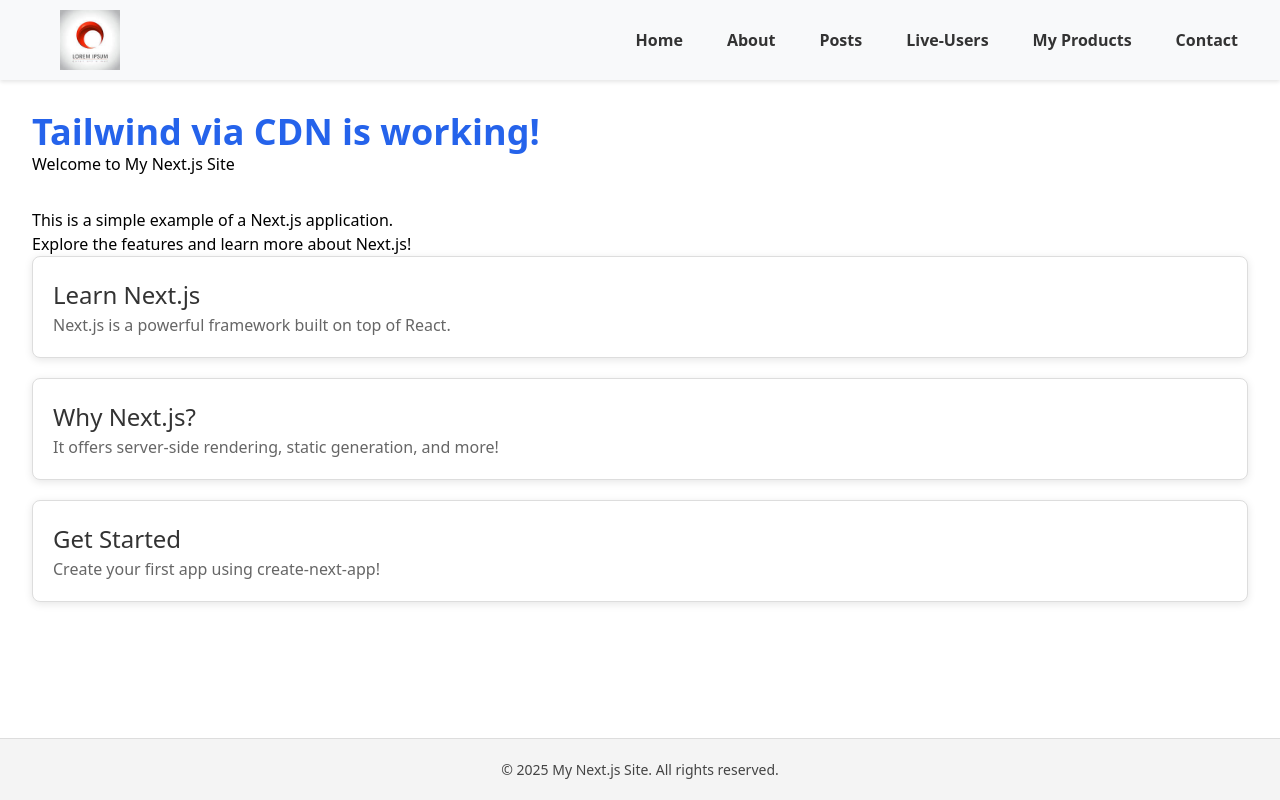
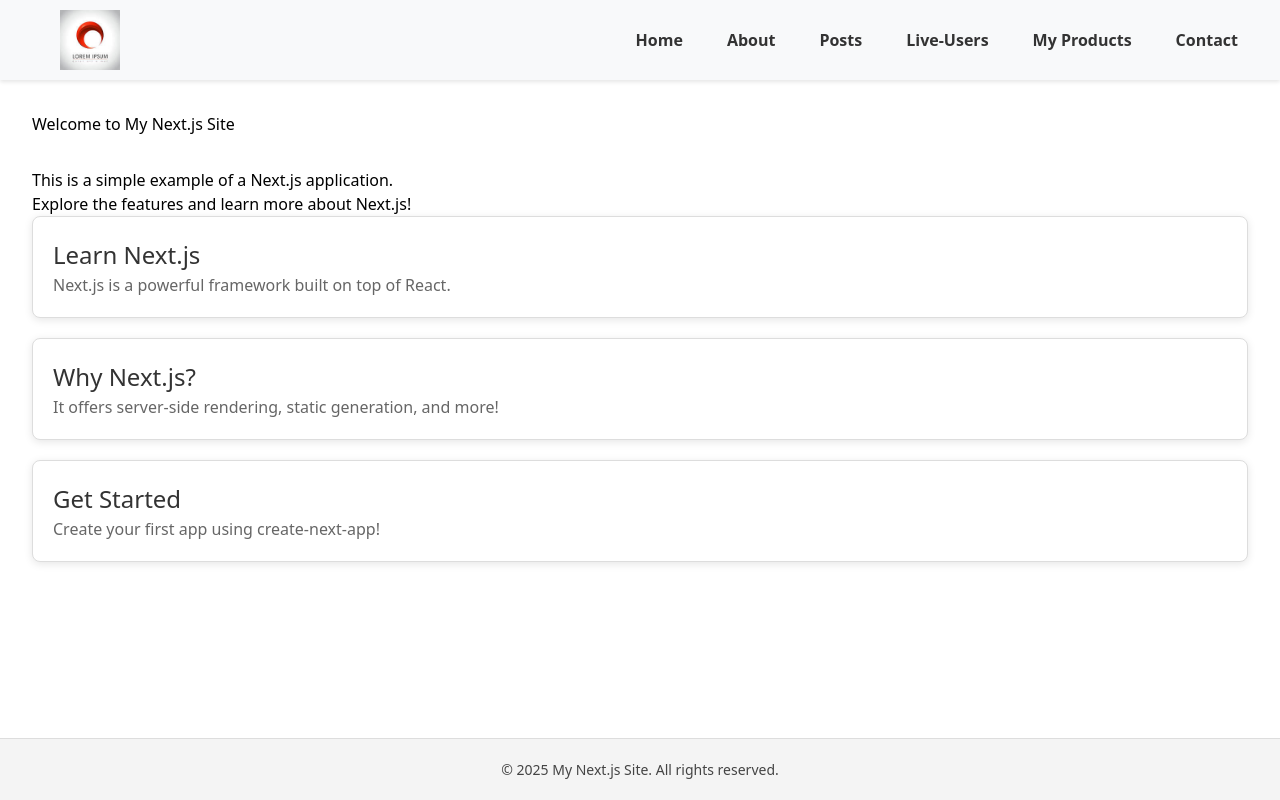
Before and after one commit to Bikramjeet1998/nextjs_journey, a Next.js app: page / in a window 1280 px wide. Built offline with nearby package versions, Linux system fonts and the light colour scheme.

Commit message:
file strucred setteled tailwingd css work properly by using cdn

```diff
--- a/components/Layout.js
+++ b/components/Layout.js
@@ -1,5 +1,5 @@
 import Navbar from './navbar';
-// import styles from './Layout.module.css';
+
 import Footer from './footer';
 
 export default function Layout({ children }) {
--- a/components/card.js
+++ b/components/card.js
@@ -1,5 +1,5 @@
 // components/Card.js
-import styles from './Card.module.css'
+import styles from '@/styles/Card.module.css';
 
 export default function Card({ title, description }) {
   return (
--- a/components/navbar.js
+++ b/components/navbar.js
@@ -1,7 +1,7 @@
 import Link from 'next/link';
 import Image from 'next/image';
 import { useState } from 'react';
-import styles from './Navbar.module.css';
+import styles from '@/styles/Navbar.module.css';
 
 export default function Navbar() {
   const [menuOpen, setMenuOpen] = useState(false);
--- a/pages/index.js
+++ b/pages/index.js
@@ -5,7 +5,7 @@ export default function Home() {
   return (
     <div>
 
-      <h1 className="text-4xl font-bold text-blue-600">Tailwind via CDN is working!</h1>
+
 
         <h1 style={{ marginBottom: '2rem' }}>Welcome to My Next.js Site</h1>
         <p>This is a simple example of a Next.js application.</p>
```
Also changed, not shown: styles/Card.module.css (renamed from components/Card.module.css), styles/Navbar.module.css (renamed from components/Navbar.module.css).
